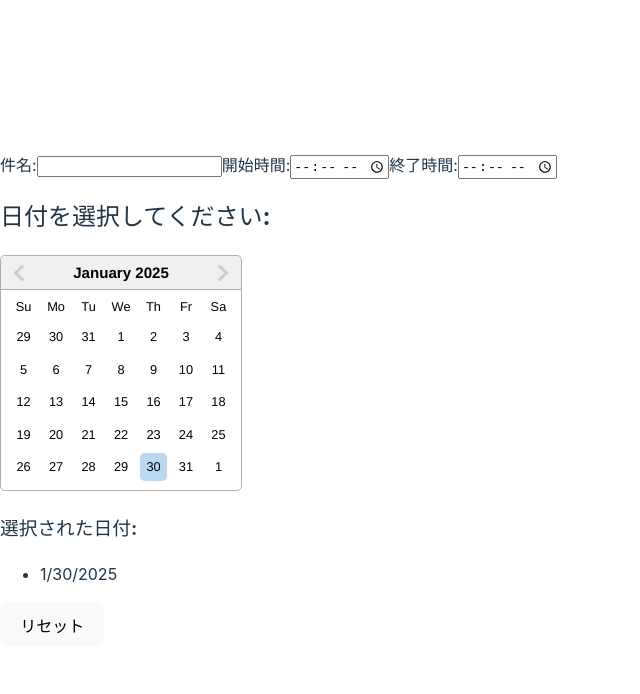
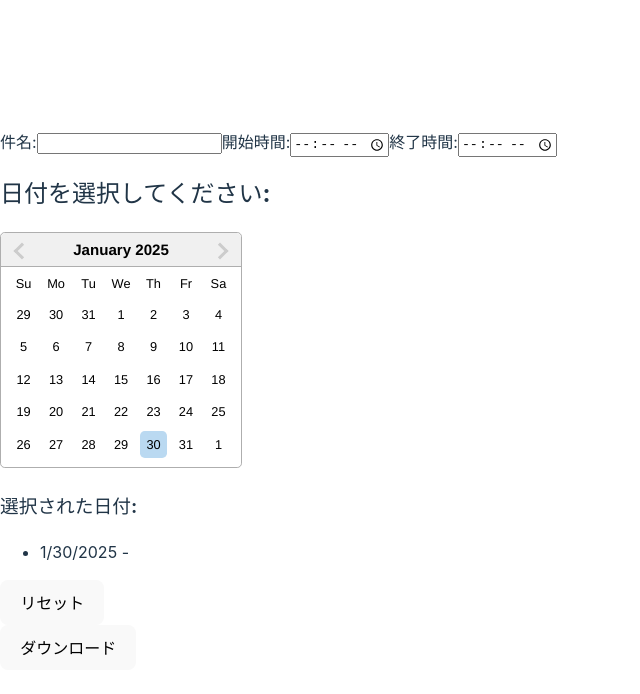
Before and after one commit to Quesys-tech/shift-exporter, a React (Vite) app: page / in a window 1280 px wide. Both pictures are taken after a click on the element "30". Shown: the top 694 px of the page, without its empty margins (0-640 px from the left). Built offline with nearby package versions, Linux system fonts and the light colour scheme.

Commit message:
feat: download google calendar compatible csv

```diff
--- a/src/App.tsx
+++ b/src/App.tsx
@@ -1,6 +1,24 @@
 import React, { useState } from 'react';
 import DatePicker from 'react-datepicker';
 import 'react-datepicker/dist/react-datepicker.css';
+
+const generateCsv = (subject: string, startTime: string, endTime: string, dates: Date[]) => {
+  const header = 'Subject,Start Date,Start Time,End Date,End Time\n';
+  const rows = dates.map((date) => {
+    const formattedDate = date.toLocaleDateString('ja-JP');
+    return `${subject},${formattedDate},${startTime},${formattedDate},${endTime}`;
+  });
+  return header + rows.join('\n');
+}
+const downloadCsv = (csv: string, filename: string) => {
+  const blob = new Blob([csv], { type: 'text/csv;charset=utf-8;' });
+  const link = document.createElement('a');
+  link.href = URL.createObjectURL(blob);
+  link.setAttribute('download', filename);
+  document.body.appendChild(link);
+  link.click();
+  document.body.removeChild(link);
+}
 
 const App: React.FC = () => {
   const [selectedDates, setSelectedDates] = useState<Date[]>([]);
@@ -79,11 +97,18 @@ const App: React.FC = () => {
         <h3>選択された日付:</h3>
         <ul>
           {sortedDates.map((date) => (
-            <li key={date.toISOString()}>{date.toLocaleDateString()}</li>
+            <li key={date.toISOString()}>{date.toLocaleDateString()} {startTime}-{endTime}</li>
           ))}
+          {sortedDates.length === 0 && <li>選択された日付はありません</li>}
         </ul>
         <button onClick={resetSelectedDates}>リセット</button>
       </div>
+      {selectedDates.length > 0 && (<button
+        onClick={() => {
+          const csv = generateCsv(subject, startTime, endTime, sortedDates);
+          downloadCsv(csv, 'shifts' + subject + '.csv');
+        }}
+      >ダウンロード</button>)}
     </div>
   );
 };
```
